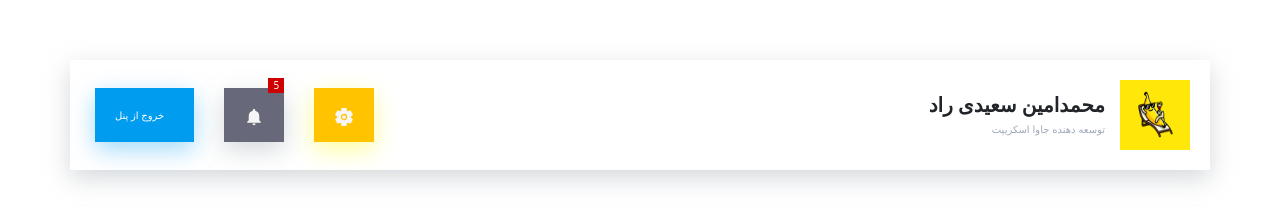
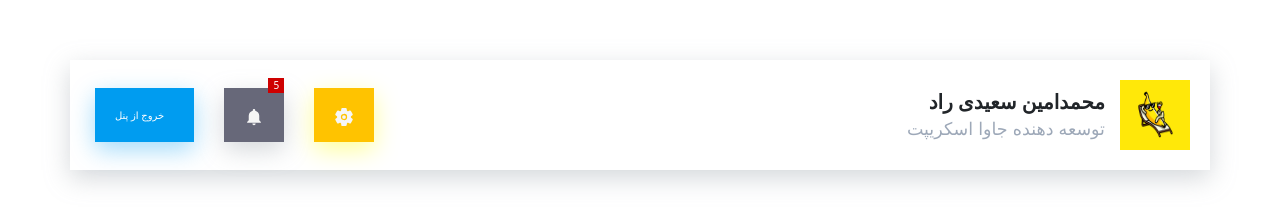
Before and after one commit to NazaninMoosazade/Redux, a React (Vite) app: page / in a window 1280 px wide. Shown: the top 209 px of the page. Built offline with nearby package versions, Linux system fonts and the light colour scheme.

Commit message:
h4 in header

```diff
--- a/src/Components/Header/Header.jsx
+++ b/src/Components/Header/Header.jsx
@@ -16,9 +16,9 @@ export default function Header() {
           />
           <div class="header__details">
             <h4 class="header__name mb-2">محمدامین سعیدی راد</h4>
-            <p class="header__email my-0" lang="en">
+            <h3 class="header__email my-0" lang="en">
               توسعه دهنده جاوا اسکریپت
-            </p>
+            </h3>
           </div>
         </div>
         <div class="header__btns">
```
